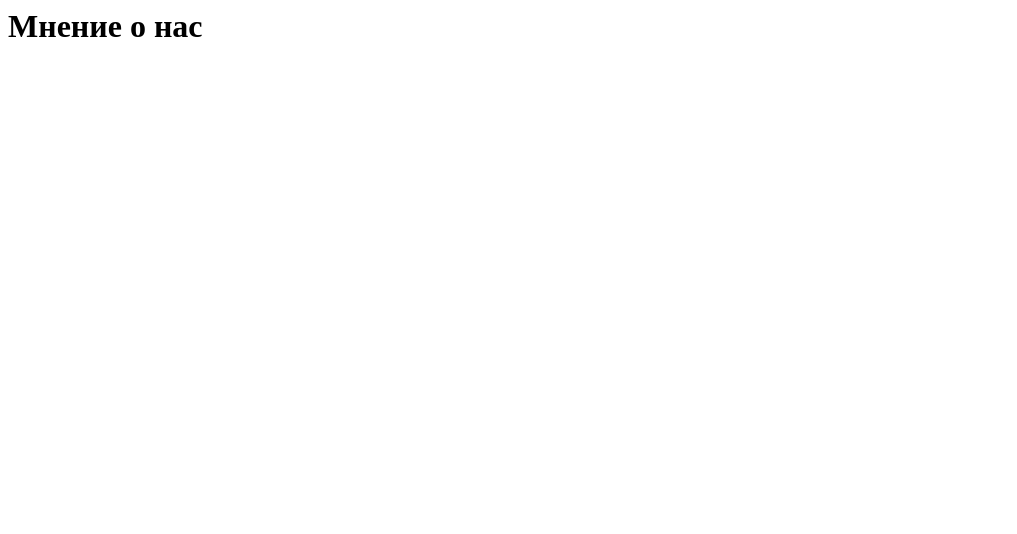
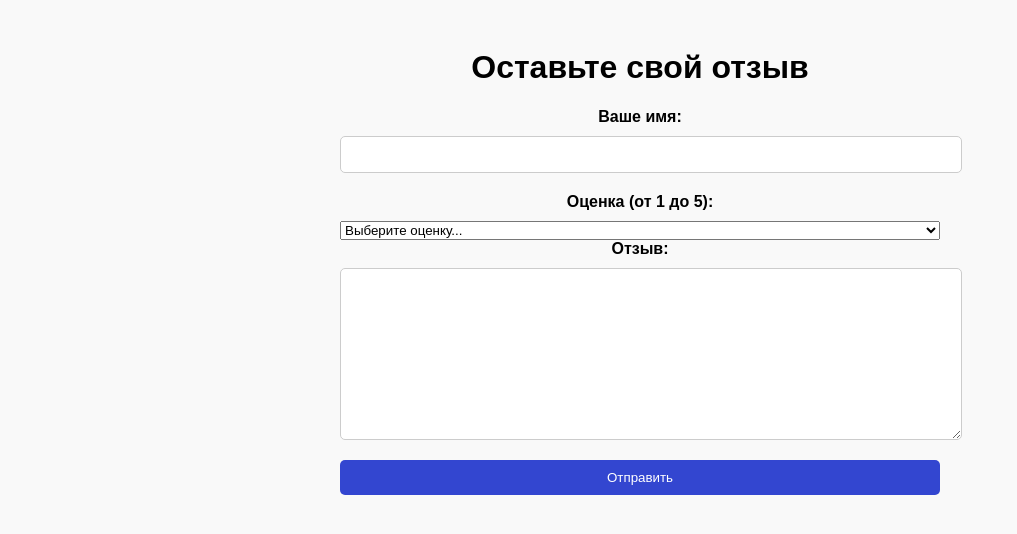
Before and after one commit to EgorTihomirov/IT_school, a plain HTML site: page screens/reviews.html in a window 1280 px wide. Shown: the whole page, without its empty margins (0-1017 px from the left). Drawn offline with Linux system fonts and the light colour scheme.

Commit message:
add new pages

```diff
--- a/assets/styles.css
+++ b/assets/styles.css
@@ -1,4 +1,57 @@
 
+        body {
+            font-family: Arial, sans-serif;
+            background-color: #f9f9f9;
+            padding: 20px;
+        }
+
+        .container {
+            max-width: 600px;
+            margin: 0 auto;
+        }
+
+        form {
+            display: flex;
+            flex-direction: column;
+        }
+
+        label {
+            margin-bottom: 10px;
+            font-weight: bold;
+        }
+
+        input[type="text"], textarea {
+            padding: 10px;
+            margin-bottom: 20px;
+            border: 1px solid #ccc;
+            border-radius: 5px;
+            width: 100%;
+        }
+
+        textarea {
+            height: 150px;
+            resize: vertical;
+        }
+
+        button {
+            padding: 10px 20px;
+            background-color: #3346d0;
+            color: white;
+            border: none;
+            border-radius: 5px;
+            cursor: pointer;
+            transition: background-color 0.3s ease;
+        }
+
+        button:hover {
+            background-color: #0056b3;
+        }
+
+        .message {
+            margin-top: 20px;
+            color: green;
+            font-weight: bold;
+        }
         header {
             background-color: #3346d0;
             padding: 20px;
@@ -42,9 +95,25 @@
             background-color: #4c5ff3;
         }
 
+        .wht {
+
+            margin-left: auto;
+            margin-right: auto;
+            background-color: azure;
+            height: 300px;
+            width: 200px;
+            border-radius: 10px;
+            color: black;
+        }
         .wh {
 
+            margin-left: auto;
+            margin-right: auto;
             background-color: azure;
             height: 300px;
             width: 230px;
         }
+        .dnf {
+            margin-left: auto;
+            margin-right: auto;
+        }
--- a/screens/reviews.html
+++ b/screens/reviews.html
@@ -1,11 +1,33 @@
-
+<!DOCTYPE html>
 <html lang="ru">
 <head>
     <meta charset="UTF-8">
     <meta name="viewport" content="width=device-width, initial-scale=1.0">
-    <title>Отзовы</title>
+    <title>Оставьте отзыв</title>
+    <link rel="stylesheet" href="/assets/styles.css">
 </head>
-<body>
-    <h1>Мнение о нас</h1>
+<body style="text-align: center;">
+<div class="container">
+    <h1>Оставьте свой отзыв</h1>
+    <form id="review-form">
+        <label for="name">Ваше имя:</label>
+        <input type="text" id="name" name="name" required>
+
+        <label for="rating">Оценка (от 1 до 5):</label>
+        <select id="rating" name="rating" required>
+            <option value="">Выберите оценку...</option>
+            <option value="1">1</option>
+            <option value="2">2</option>
+            <option value="3">3</option>
+            <option value="4">4</option>
+            <option value="5">5</option>
+        </select>
+
+        <label for="review">Отзыв:</label>
+        <textarea id="review" name="review" required></textarea>
+
+        <button type="submit">Отправить</button>
+    </form>
+</div>
 </body>
 </html>
```
Also changed, not shown: screens/contacts.html (+9 -1 lines), screens/courses.html (+26 -0 lines), screens/main.html (+2 -3 lines).
